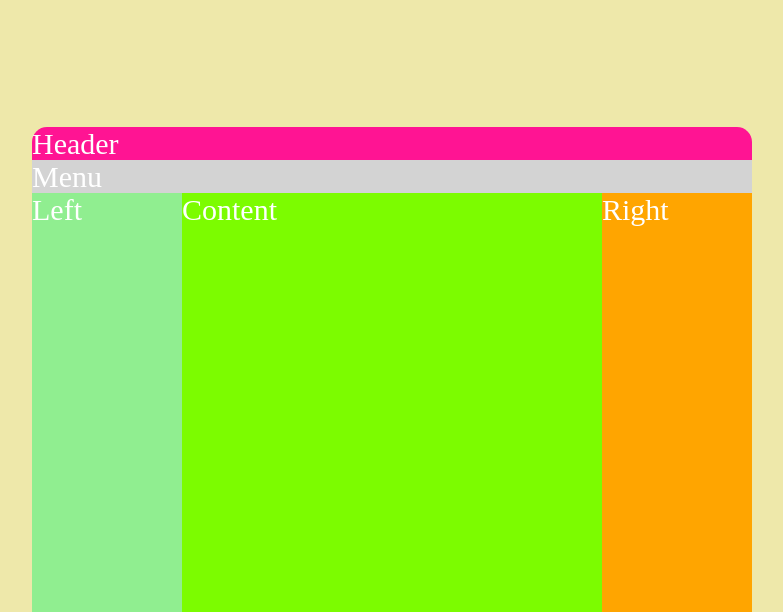
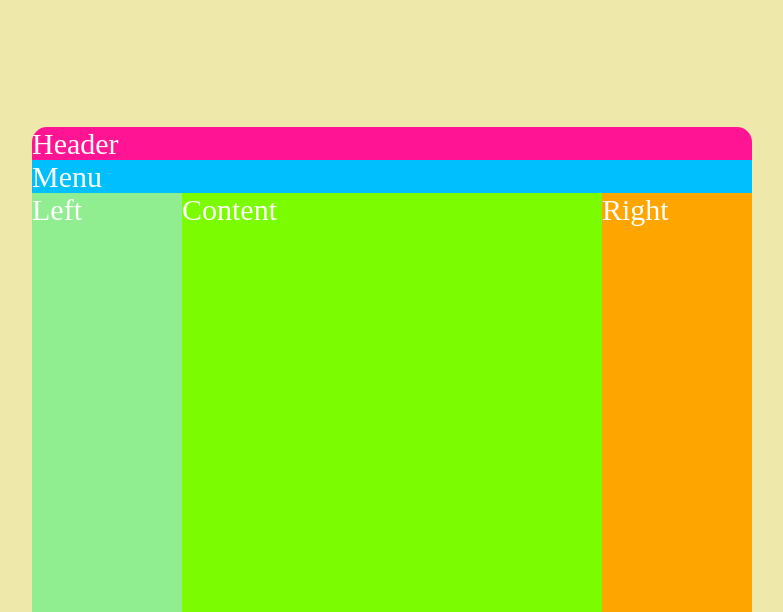
Before and after one commit to ndkcuber/Teky, a PHP site: page /admin/index.php in a window 1280 px wide; the page is wider, and only the part inside the window is pictured. Shown: the top 612 px of that part, without its empty margins (248-1031 px from the left). Run offline with PHP 8.4, Linux system fonts and the light colour scheme.

Commit message:
Update style.css

```diff
--- a/admin/style.css
+++ b/admin/style.css
@@ -24,7 +24,7 @@ body{
 }
 
 #menu{
-	background: ;
+	background: deepskyblue;
 }
 
 #left{
```
